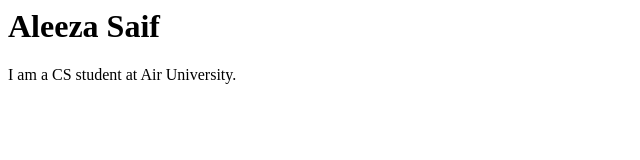
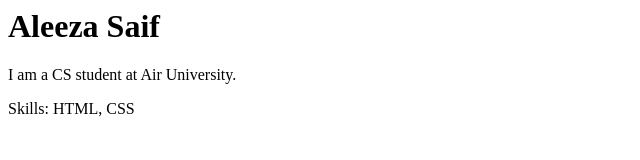
Before and after one commit to 2602997/2602997-portfolio, a plain HTML site: page index.html in a window 1280 px wide. Shown: the whole page, without its empty margins (0-640 px from the left). Drawn offline with Linux system fonts and the light colour scheme.

Commit message:
Add skills section

```diff
--- a/index.html
+++ b/index.html
@@ -1,2 +1,3 @@
 <h1>Aleeza Saif</h1>
 <p>I am a CS student at Air University.</p>
+<p>Skills: HTML, CSS</p>
```
